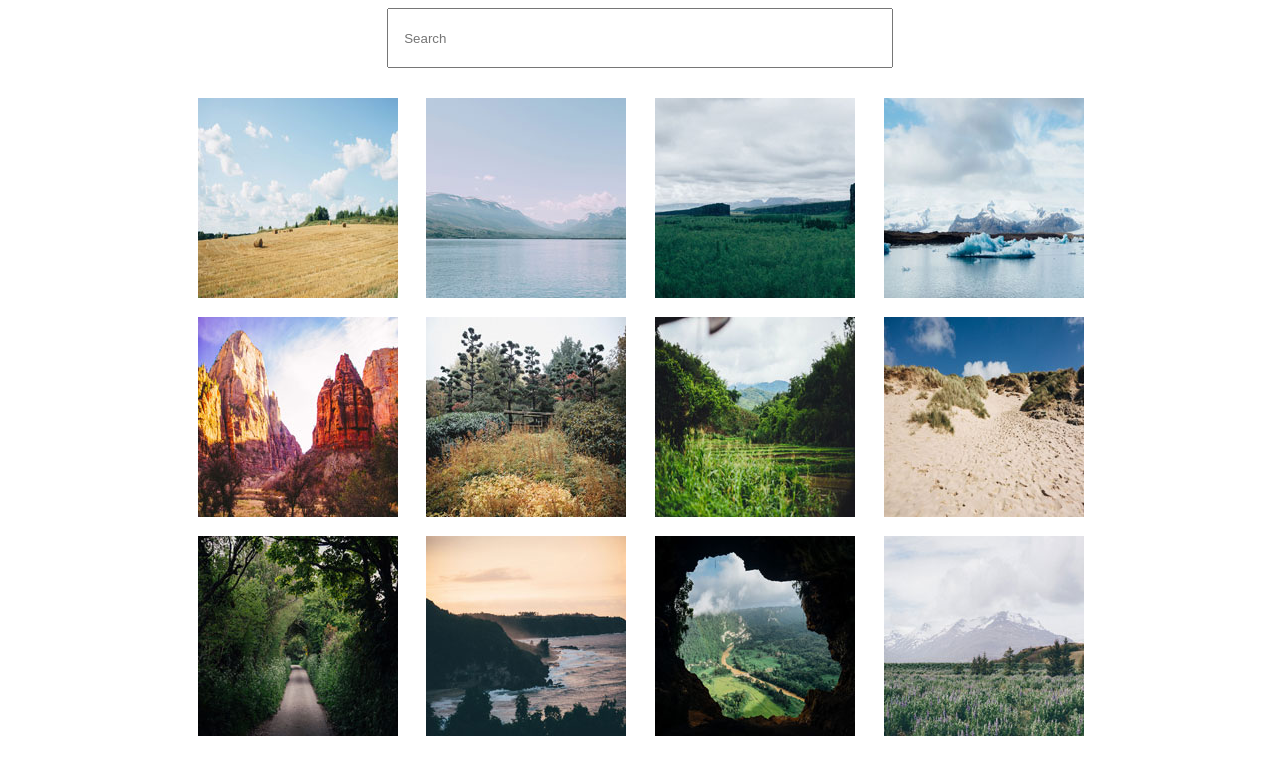
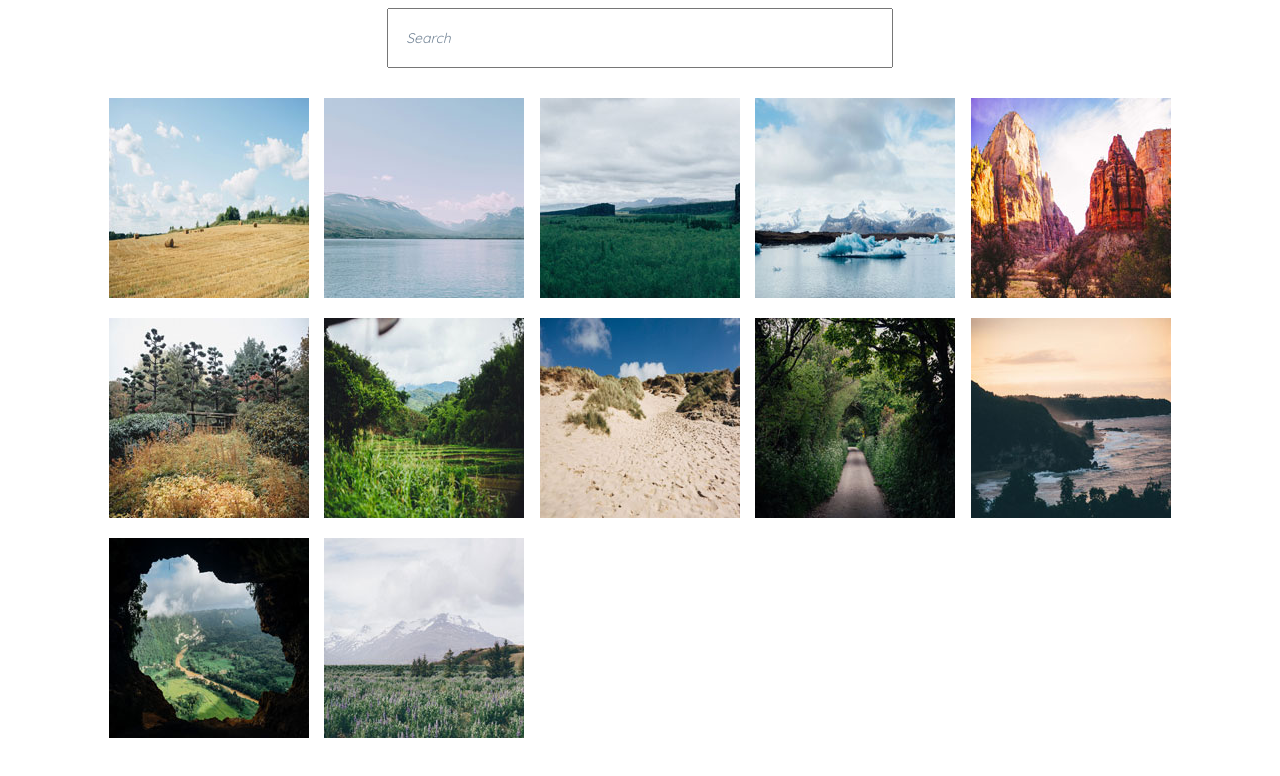
Before and after one commit to critter1996/FEWD5-JS-Gallery, a plain HTML site: page index.html in a window 1280 px wide. Drawn offline with Linux system fonts and the light colour scheme.

Commit message:
added meta viewport and font

```diff
--- a/SASS/base/_gallery.scss
+++ b/SASS/base/_gallery.scss
@@ -2,11 +2,12 @@
    Grid Layout
 ======================================== */
 .gallery {
-    max-width: 900px;
+    max-width: 1500px;
     display: grid;
+    align-self: center;
     grid-template-columns: repeat(auto-fit, minmax(200px, 1fr));
     grid-template-rows: repeat(auto-fit, minmax(200px, 1fr));
     grid-gap: 15px;
-    margin-left: 15%;
+    margin-left: 8%;
     margin-right: 8%;
   }
--- a/SASS/base/_index.scss
+++ b/SASS/base/_index.scss
@@ -1 +1,2 @@
-@import "gallery.scss";
+@import "gallery.scss",
+        "main.scss";
--- /dev/null
+++ b/SASS/base/_main.scss
@@ -0,0 +1,21 @@
+*{
+    box-sizing: border-box;
+    font-family: 'Quicksand', sans-serif;
+}
+
+html {
+  font-size: 18px;
+}
+
+input:hover,
+textarea:hover,
+select:hover {
+  border: solid black;
+}
+
+::placeholder {
+    color: lightslategray;
+    font-size: 14px;
+    font-style: italic;
+    padding: 2px;
+  }
--- a/index.html
+++ b/index.html
@@ -1,7 +1,12 @@
 <!DOCTYPE html>
 <html lang="en-US">
   <head>
+    <meta charset="utf-8">
+    <meta name="viewport" content="width=device-width, initial-scale=1">
     <title>Photo Gallery</title>
+    <link rel="preconnect" href="https://fonts.googleapis.com">
+    <link rel="preconnect" href="https://fonts.gstatic.com" crossorigin>
+    <link href="https://fonts.googleapis.com/css2?family=Quicksand:wght@300;400;500&display=swap" rel="stylesheet">
     <link rel="stylesheet" href="css/baguetteBox.min.css">
     <link rel="stylesheet" href="css/styles.css">
   </head>
```
Also changed, not shown: css/styles.css.
